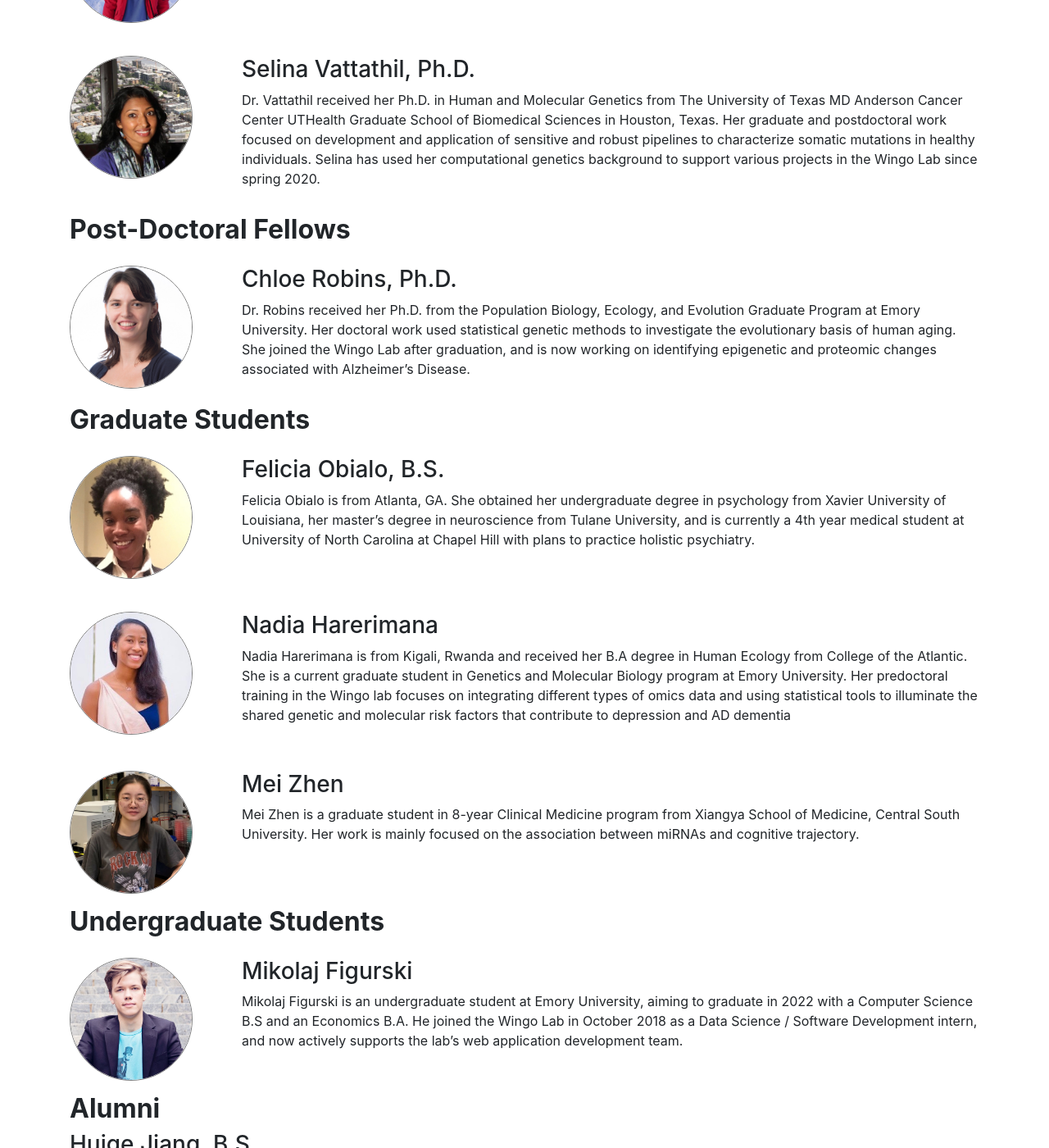
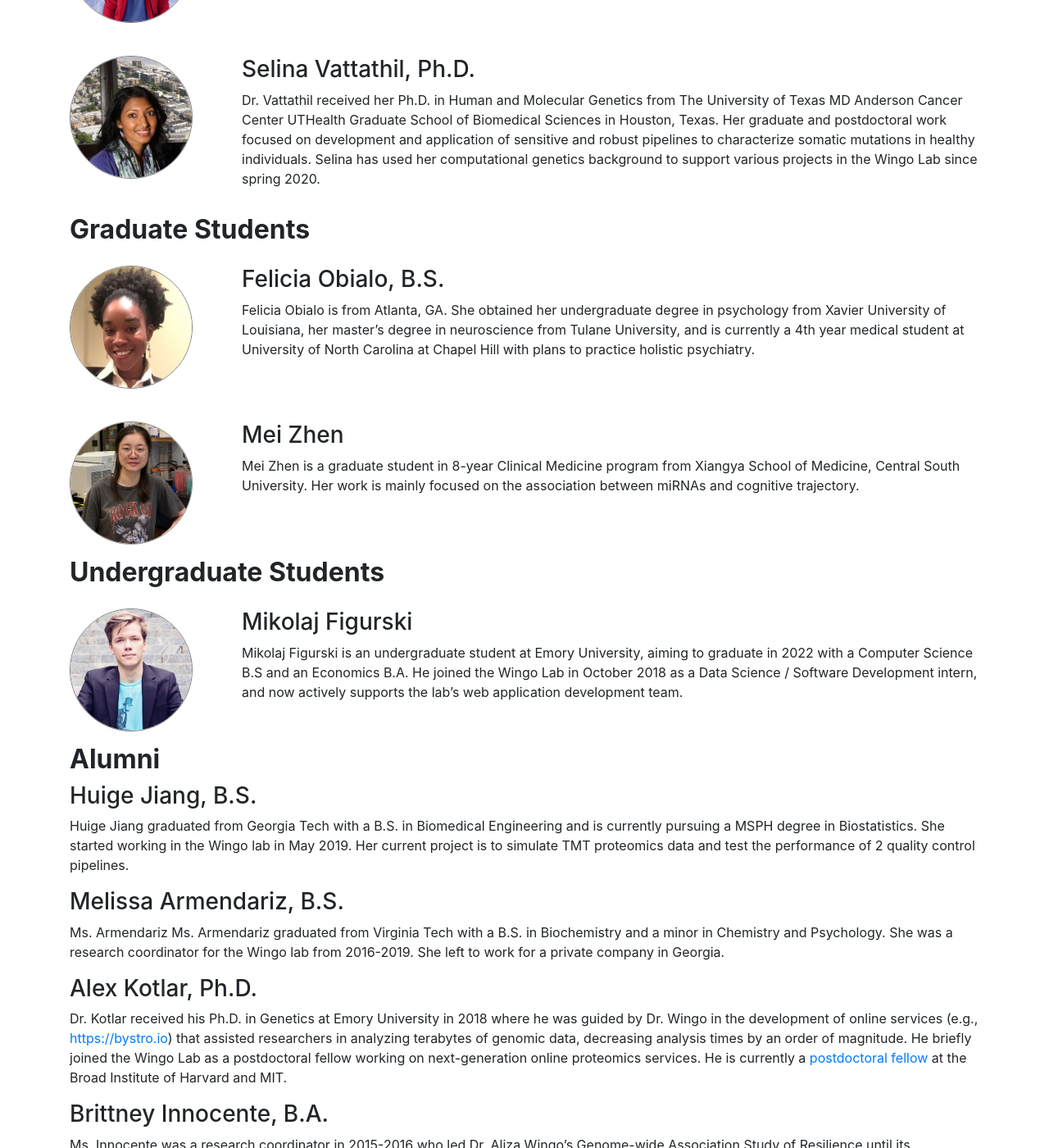
Before and after one commit to wingolab/wingolab.github.io, a Jekyll site: the page built from people.md, in a window 1280 px wide and 1400 px high, scrolled down 2316 px. Shown: the whole window at 82% size. Built offline with Jekyll 4.4.1, drawn with Linux system fonts in a browser that asks for light colours; some of the changed text lies outside the part shown.

Commit message:
Move nadia and chloe to alum

```diff
--- a/_config.yml
+++ b/_config.yml
@@ -76,19 +76,16 @@
       - pic_name: Selina
         description: Dr. Vattathil received her Ph.D. in Human and Molecular Genetics from The University of Texas MD Anderson Cancer Center UTHealth Graduate School of Biomedical Sciences in Houston, Texas. Her graduate and postdoctoral work focused on development and application of sensitive and robust pipelines to characterize somatic mutations in healthy individuals. Selina has used her computational genetics background to support various projects in the Wingo Lab since spring 2020.
         title: Selina Vattathil, Ph.D.
-  - category: "Post-Doctoral Fellows"
-    people:
-      - pic_name: Chloe
-        description: Dr. Robins received her Ph.D. from the Population Biology, Ecology, and Evolution Graduate Program at Emory University. Her doctoral work used statistical genetic methods to investigate the evolutionary basis of human aging. She joined the Wingo Lab after graduation, and is now working on identifying epigenetic and proteomic changes associated with Alzheimer’s Disease.
-        title: Chloe Robins, Ph.D.
+  # - category: "Post-Doctoral Fellows"
+  #   people:
+  #     - pic_name:
+  #       description:
+  #       title:
   - category: "Graduate Students"
     people:
       - pic_name: Felicia
         description: Felicia Obialo is from Atlanta, GA. She obtained her undergraduate degree in psychology from Xavier University of Louisiana, her master’s degree in neuroscience from Tulane University, and is currently a 4th year medical student at University of North Carolina at Chapel Hill with plans to practice holistic psychiatry.
         title: Felicia Obialo, B.S.
-      - pic_name: Nadia
-        description: Nadia Harerimana is from Kigali, Rwanda and received her B.A degree in Human Ecology from College of the Atlantic. She is a current graduate student in Genetics and Molecular Biology program at Emory University. Her predoctoral training in the Wingo lab focuses on integrating different types of omics data and using statistical tools to illuminate the shared genetic and molecular risk factors that contribute to depression and AD dementia
-        title: Nadia Harerimana
       - pic_name: Mei
         description: Mei Zhen is a graduate student in 8-year Clinical Medicine program from Xiangya School of Medicine, Central South University. Her work is mainly focused on the association between miRNAs and cognitive trajectory.
         title: Mei Zhen
--- a/people.md
+++ b/people.md
@@ -40,7 +40,6 @@
 ### Melissa Armendariz, B.S.
 Ms. Armendariz Ms. Armendariz graduated from Virginia Tech with a B.S. in Biochemistry and a minor in Chemistry and Psychology. She was a research coordinator for the Wingo lab from 2016-2019. She left to work for a private company in Georgia.
 
-
 ### Alex Kotlar, Ph.D.
 Dr. Kotlar received his Ph.D. in Genetics at Emory University in 2018 where
 he was guided by Dr. Wingo in the development of online services (e.g.,
```
Also changed, not shown: other parts of people.md (+6 -0 lines).
